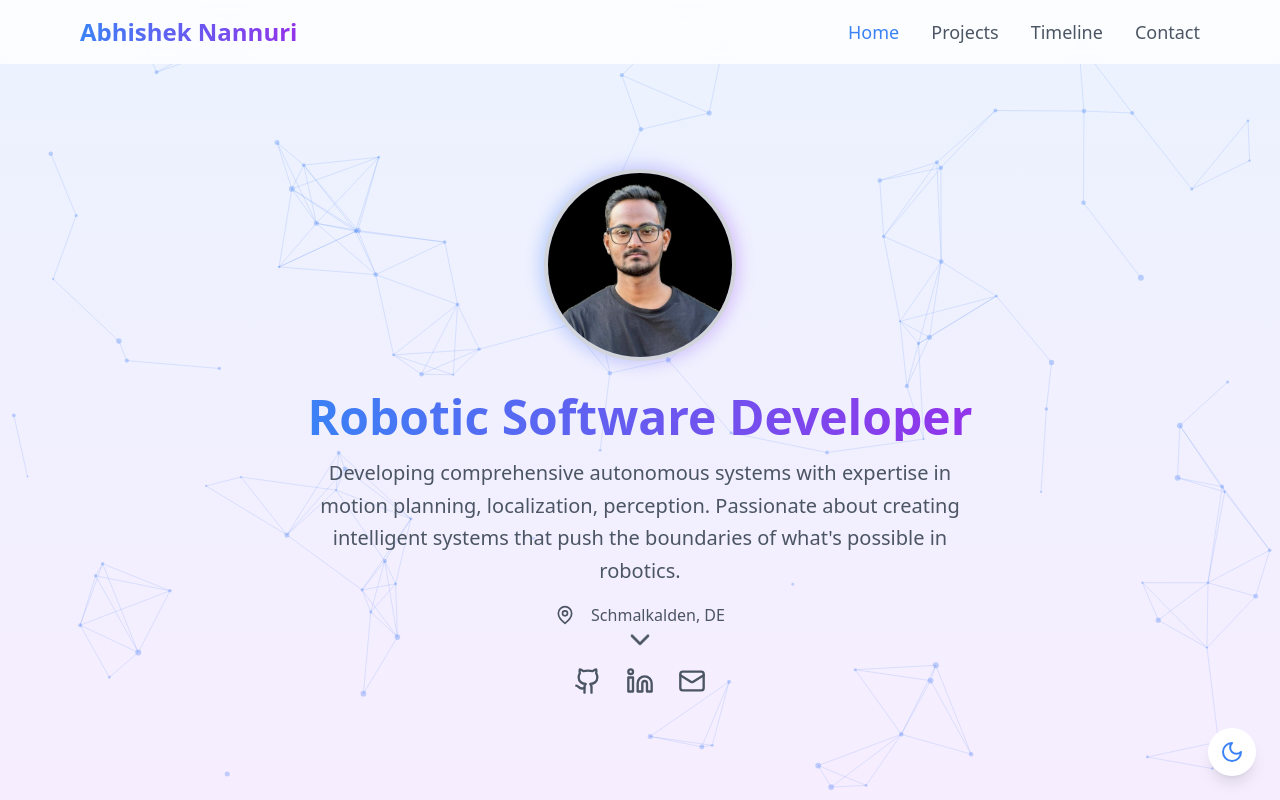
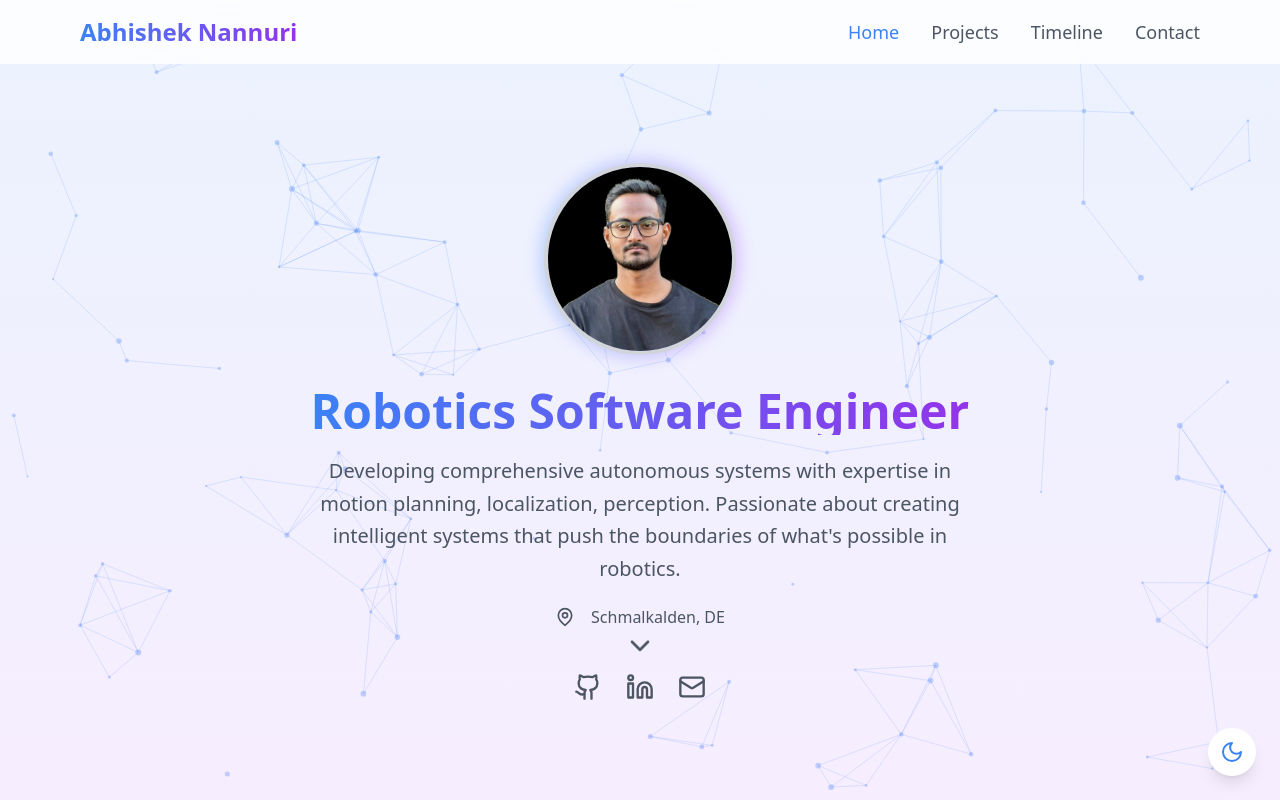
Before and after one commit to Nagendra0510/Nagendra-Mudarapu, a React (Create React App) app: page / in a window 1280 px wide. Shown: the top 800 px of the page. Built offline with nearby package versions, Linux system fonts and the light colour scheme.

Commit message:
update: implement dark mode color scheme with black theme

```diff
--- a/public/index.html
+++ b/public/index.html
@@ -19,7 +19,7 @@
 
     <link rel="apple-touch-icon" href="%PUBLIC_URL%/logo192.png" />
     <link rel="manifest" href="%PUBLIC_URL%/manifest.json" />
-    <title>Abhishek Nannuri | Robotics Software Developer</title>
+    <title>Abhishek Nannuri | Robotics Software Engineer</title>
   </head>
   <body>
     <noscript>You need to enable JavaScript to run this app.</noscript>
--- a/src/App.js
+++ b/src/App.js
@@ -13,7 +13,7 @@ const Portfolio = () => {
   const [activeSection, setActiveSection] = useState('home');
   const [scrollProgress, setScrollProgress] = useState(0);
   const [contactForm, setContactForm] = useState({ email: '', subject: '', content: '' });
-  const [showForm, setShowForm] = useState(false);
+  // const [showForm, setShowForm] = useState(false);
   const [isNavVisible, setIsNavVisible] = useState(true);
   const [lastScrollY, setLastScrollY] = useState(0);
   const [isMobileMenuOpen, setIsMobileMenuOpen] = useState(false);
@@ -259,9 +259,9 @@ const Portfolio = () => {
                 />
               </div>
 
-              <div className="space-y-4 max-w-2xl">
+              <div className="space-y-5 max-w-2xl">
                 <h2 className="text-5xl font-bold bg-gradient-to-r from-blue-500 to-purple-600 dark:from-blue-400 dark:to-purple-500 bg-clip-text text-transparent">
-                  Robotic Software Developer
+                  Robotics Software Engineer
                 </h2>
                 <p className="text-xl text-gray-600 dark:text-gray-400 leading-relaxed">
                   Developing comprehensive autonomous systems with expertise in motion planning, localization,
--- a/src/components/AnimatedBackground.js
+++ b/src/components/AnimatedBackground.js
@@ -149,7 +149,7 @@ const AnimatedBackground = () => {
       ref={canvasRef}
       className="fixed inset-0 pointer-events-none -z-10 transition-colors duration-300"
       style={{
-        backgroundColor: isDark ? '#1a1f35' : '#ffffff'
+        backgroundColor: isDark ? '#121212' : '#ffffff'
       }}
     />
   );
--- a/tailwind.config.js
+++ b/tailwind.config.js
@@ -9,11 +9,13 @@ module.exports = {
       colors: {
         primary: {
           light: '#ffffff',
-          dark: '#1a1f35',
+          // dark: '#1a1f35',
+          dark: '#121212',
         },
         secondary: {
           light: '#f3f4f6',
-          dark: '#111827',
+          // dark: '#111827',
+          dark: '#1a1a1a',
         },
         accent: {
           light: '#3b82f6',
```
